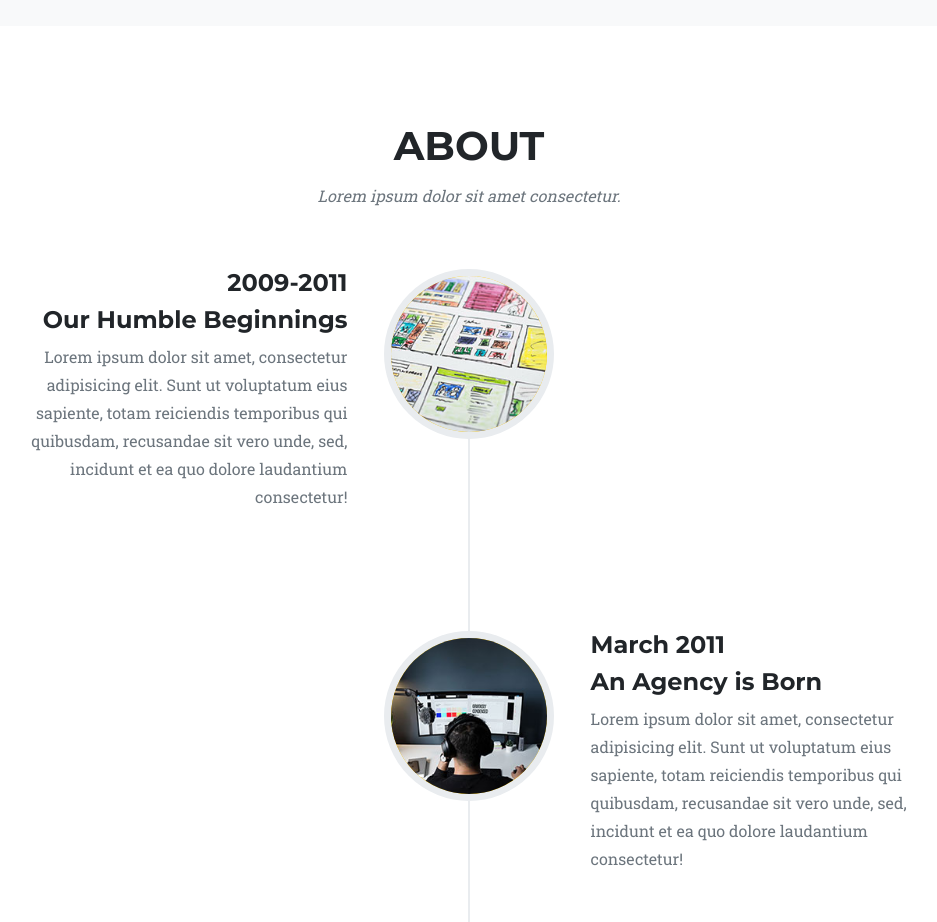
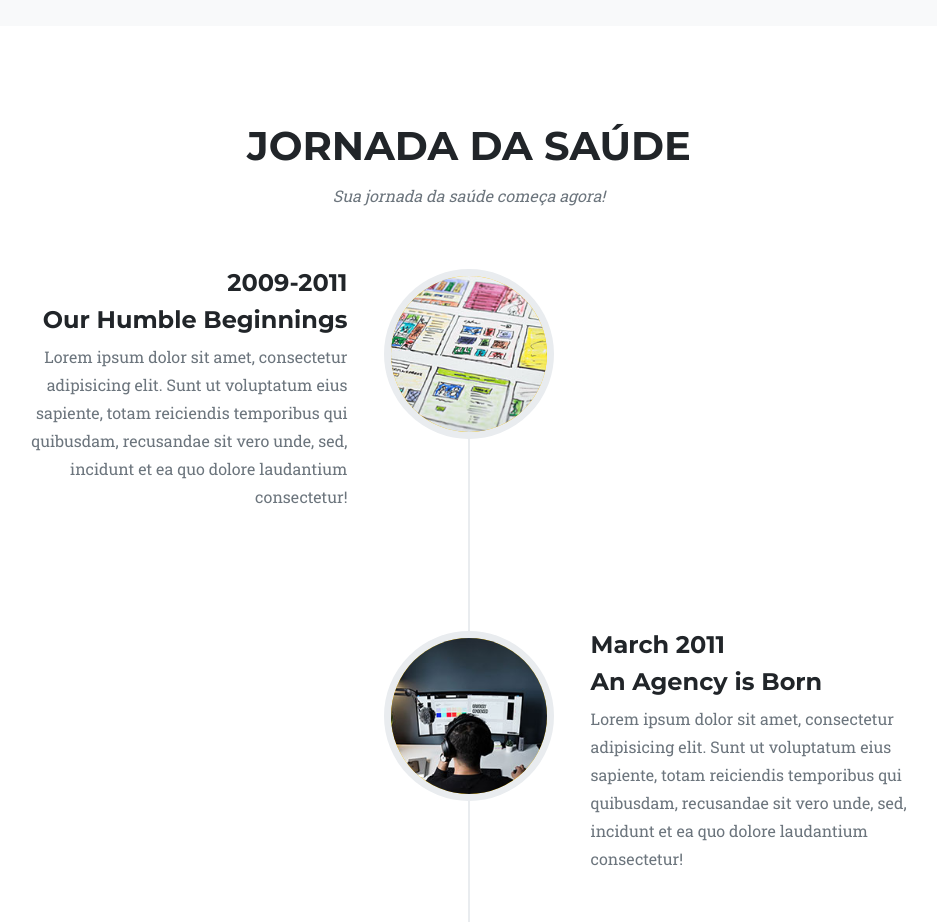
Before and after one commit to Danilo00Freitas/LP-Gabriela, a plain HTML site: page index.html in a window 1280 px wide. Shown: the part 2160-3082 px from the top of the page, without its empty margins (171-1108 px from the left). Drawn offline with nearby package versions, Linux system fonts and the light colour scheme.

Commit message:
alteração do título

```diff
--- a/index.html
+++ b/index.html
@@ -230,9 +230,9 @@
     <section class="page-section" id="about">
       <div class="container">
         <div class="text-center">
-          <h2 class="section-heading text-uppercase">About</h2>
+          <h2 class="section-heading text-uppercase">JORNADA DA SAÚDE</h2>
           <h3 class="section-subheading text-muted">
-            Lorem ipsum dolor sit amet consectetur.
+            Sua jornada da saúde começa agora!
           </h3>
         </div>
         <ul class="timeline">
```
